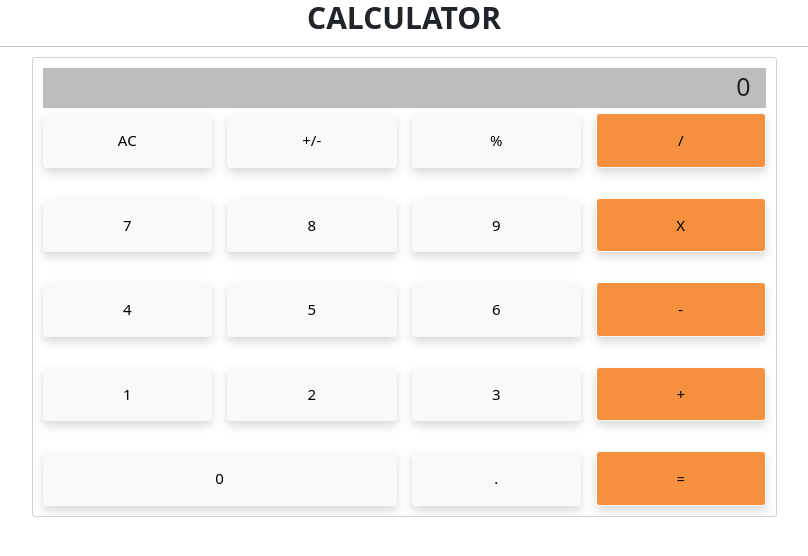
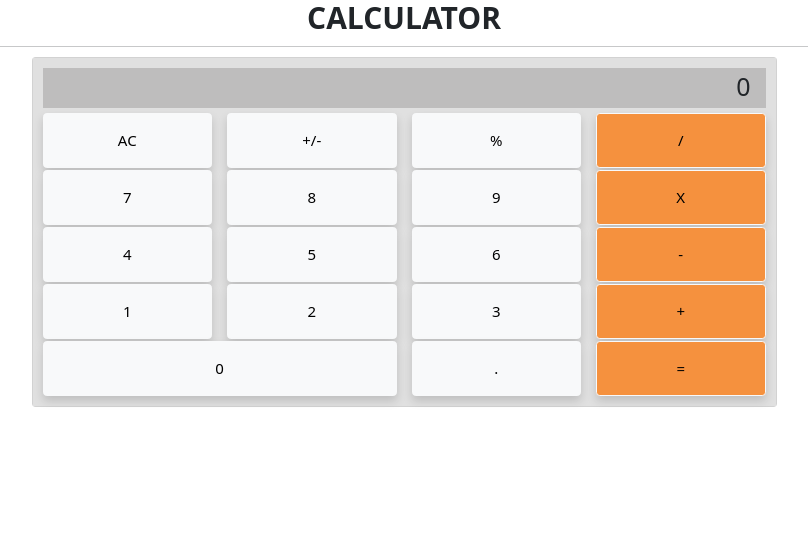
Before and after one commit to teke85/Math-Magician, a React (Create React App) app: page / in a window 1280 px wide. Shown: the top 556 px of the page, without its empty margins (236-1044 px from the left). Built offline with nearby package versions, Linux system fonts and the light colour scheme.

Commit message:
Add styling to background

```diff
--- a/src/components/Calculator.js
+++ b/src/components/Calculator.js
@@ -20,7 +20,7 @@ class Calculator extends React.Component {
         <div className="row justify-content-center">
           <div className="col-md-8">
             <div className="card mb-3">
-              <div className="card-body">
+              <div className="card-body bg">
                 <div className="col-md-12 display num">0</div>
                 <div className="row d-flex justify-content-between mt-2">
                   <div className="col-3">
@@ -56,7 +56,7 @@ class Calculator extends React.Component {
                     </button>
                   </div>
                 </div>
-                <div className="row mt-5">
+                <div className="row mt-1">
                   <div className="col-3">
                     <button
                       className="btn btn-light shadow p-4 fs-4"
@@ -90,7 +90,7 @@ class Calculator extends React.Component {
                     </button>
                   </div>
                 </div>
-                <div className="row d-flex justify-content-between mt-5">
+                <div className="row d-flex justify-content-between mt-1">
                   <div className="col-3">
                     <button
                       className="btn btn-light shadow p-4 fs-4"
@@ -124,7 +124,7 @@ class Calculator extends React.Component {
                     </button>
                   </div>
                 </div>
-                <div className="row d-flex justify-content-between mt-5">
+                <div className="row d-flex justify-content-between mt-1">
                   <div className="col-3">
                     <button
                       className="btn btn-light shadow p-4 fs-4"
@@ -158,7 +158,7 @@ class Calculator extends React.Component {
                     </button>
                   </div>
                 </div>
-                <div className="row d-flex justify-content-between mt-5">
+                <div className="row d-flex justify-content-between mt-1">
                   <div className="col-6">
                     <button
                       className="btn btn-light shadow p-4 fs-4"
--- a/src/index.css
+++ b/src/index.css
@@ -9,14 +9,18 @@ html {
 }
 
 body {
-  background-color: rgb(251, 251, 251);
+  background-color: #E0E0E0;
   font-family: Arial, Helvetica, sans-serif;
   font-size: 1.6rem;
   height: 100vh;
 }
 
+.bg {
+  background-color: #E0E0E0;
+}
+
 .btn {
-width: 100%;
+  width: 100%;
 }
 
 .num {
@@ -32,7 +36,7 @@ width: 100%;
 }
 
 .orange {
-  background-color: #F5913E !important;
+  background-color: #f5913e !important;
 }
 
 /* .container {
```
